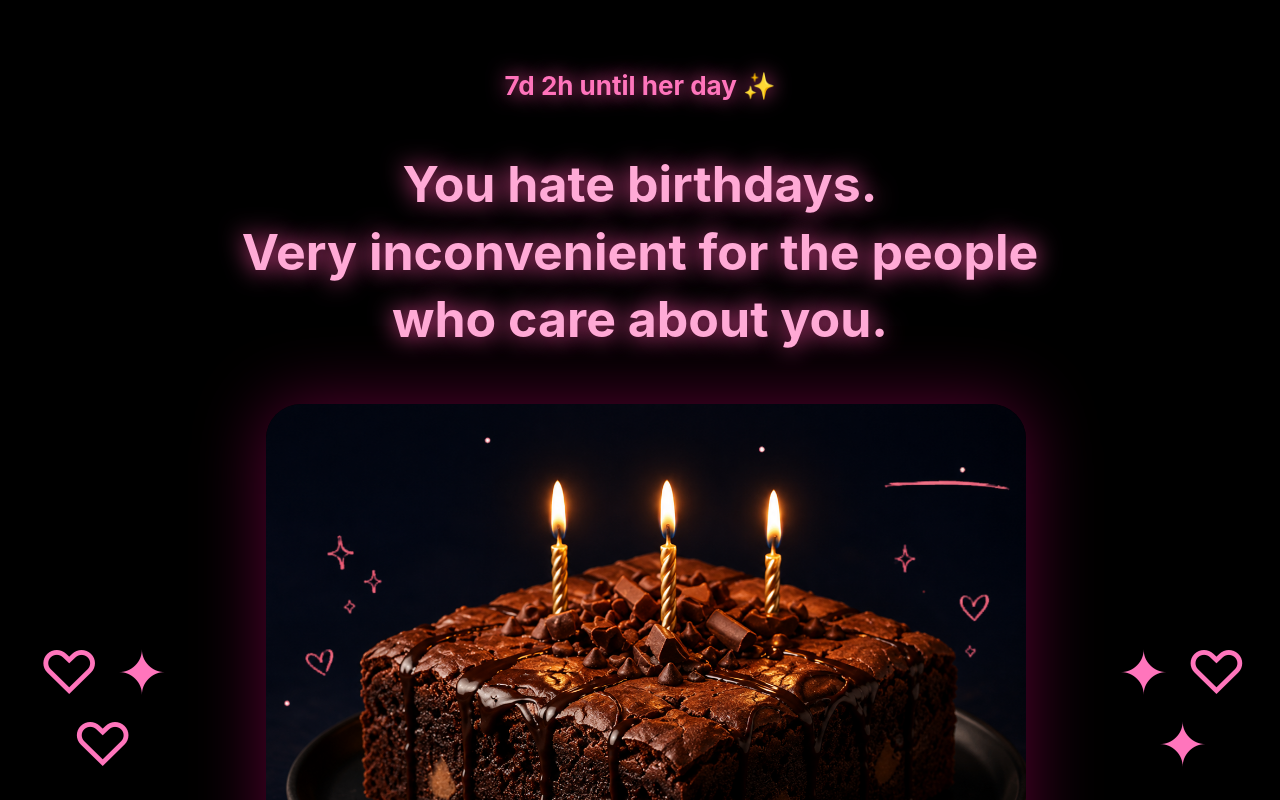
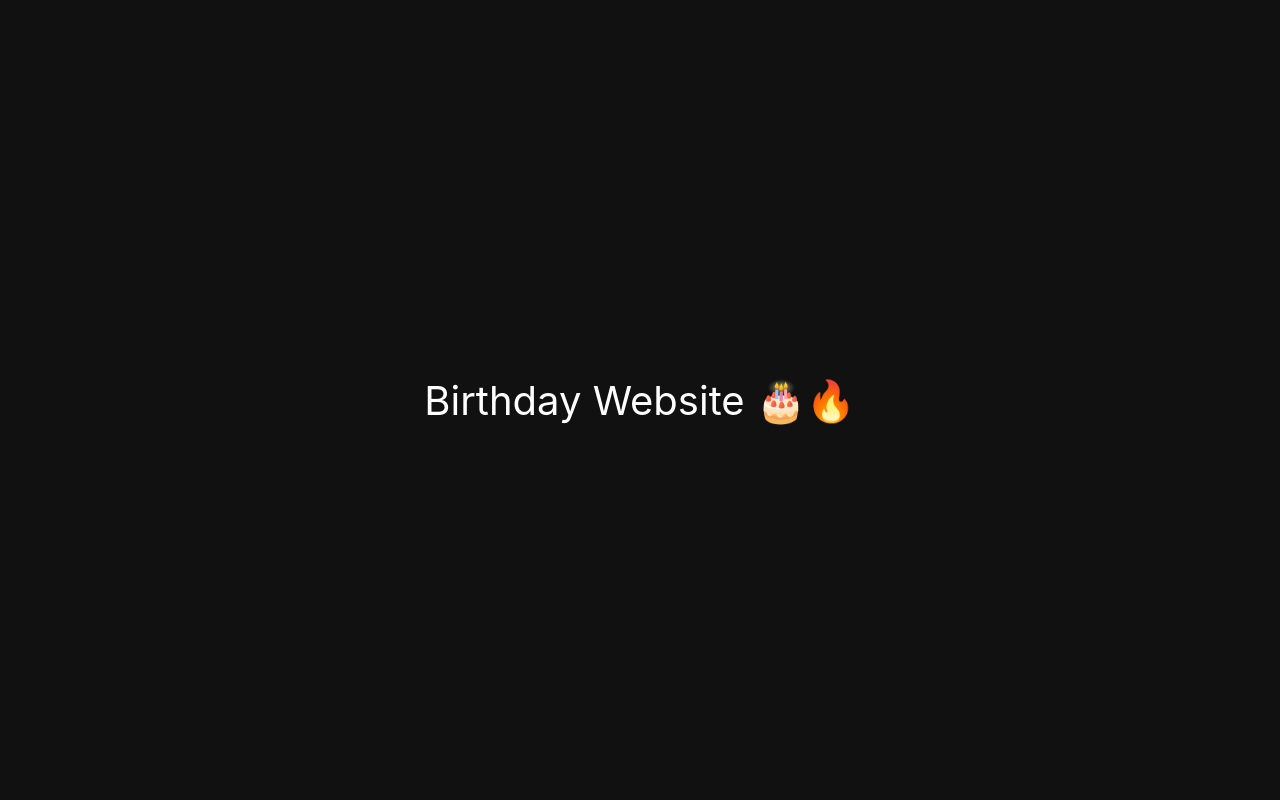
Before and after one commit to arjunasthana02-design/birthday-website, a React (Vite) app: page / in a window 1280 px wide. Shown: the top 800 px of the page. Built offline with nearby package versions, Linux system fonts and the light colour scheme.

Commit message:
test app

```diff
--- a/src/App.jsx
+++ b/src/App.jsx
@@ -1,63 +1,19 @@
-import { useState } from "react";
-
-import Intro from "./pages/Intro";
-import Home from "./pages/Home";
-import Moods from "./pages/Moods";
-import Todo from "./pages/Todo";
-
-function App(){
-
-const [screen,setScreen]=useState("intro")
-
-if(screen==="intro"){
-
-return(
-<Intro
-enterWorld={()=>{
-setScreen("home")
-}}
-/>
-)
-
-}
-
-if(screen==="home"){
-
-return(
-<Home
-openMoods={()=>{
-setScreen("moods")
-}}
-openTodo={()=>{
-setScreen("todo")
-}}
-/>
-)
-
-}
-
-if(screen==="todo"){
-
-return(
-<Todo
-goBack={()=>{
-setScreen("home")
-}}
-/>
-)
-
-}
-
-return(
-
-<Moods
-goBack={()=>{
-setScreen("home")
-}}
-/>
-
-)
-
+function App() {
+  return (
+    <div
+      style={{
+        height: "100vh",
+        display: "flex",
+        justifyContent: "center",
+        alignItems: "center",
+        background: "#111",
+        color: "white",
+        fontSize: "40px",
+      }}
+    >
+      Birthday Website 🎂🔥
+    </div>
+  )
 }
 
 export default App
```
